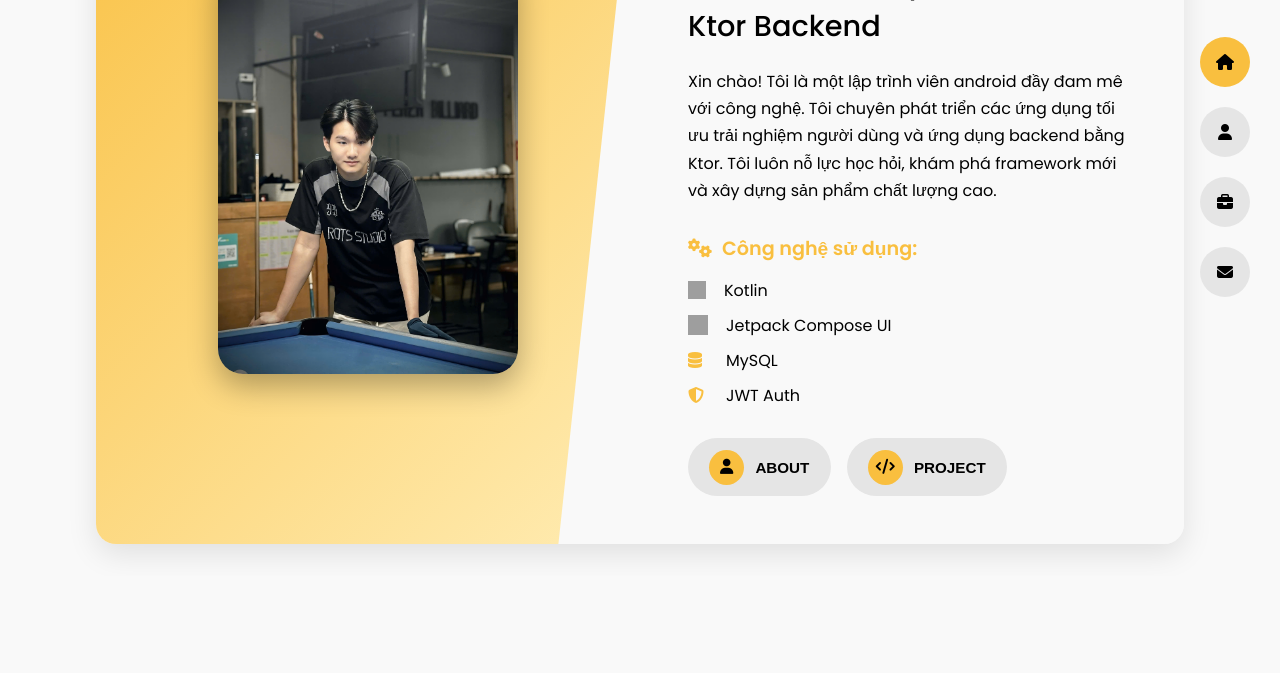
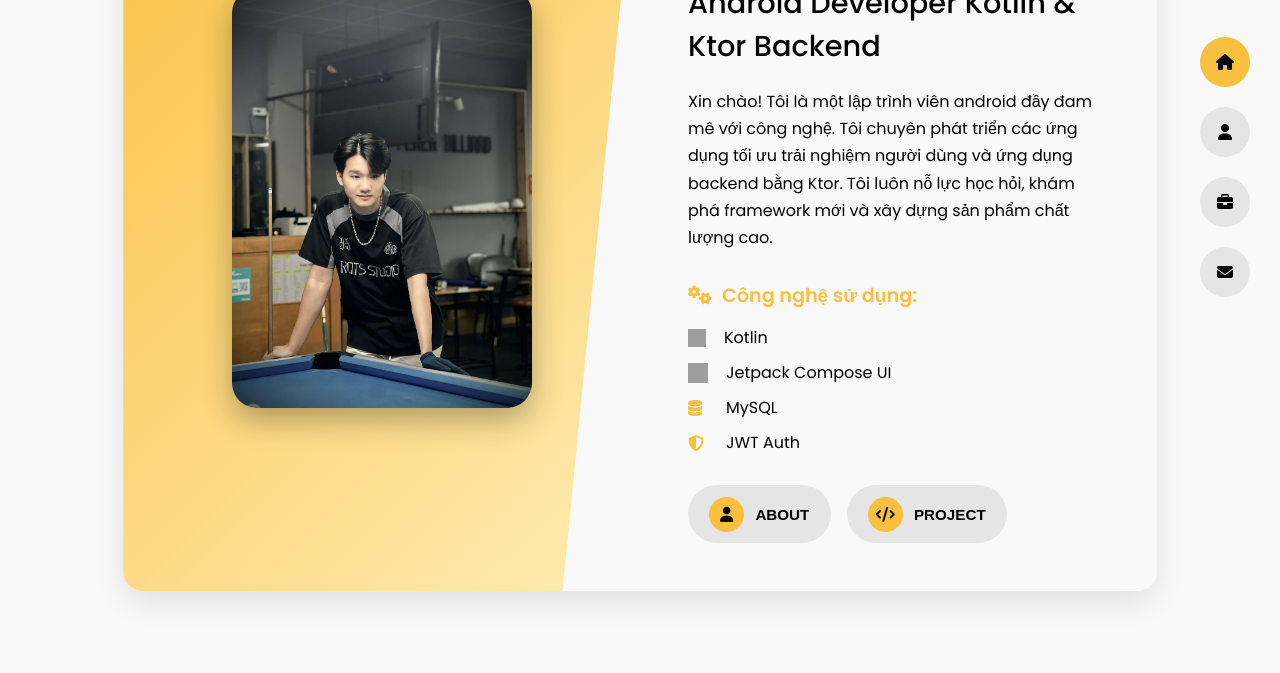
Before and after one commit to PhamNgoc04/Web-Profile-Ngoc-Pham, a plain HTML site: page index.html in a window 1280 px wide. Shown: the part 278-951 px from the top of the page. Before the commit the page ends 854 px from the top, so only its background shows below. Drawn offline with Linux system fonts and the light colour scheme; grey boxes are pictures that could not be loaded.

Commit message:
update code moi

```diff
--- a/style.css
+++ b/style.css
@@ -1268,8 +1268,11 @@ body::-webkit-scrollbar-thumb:hover {
     overflow: hidden;
     box-shadow: 0 10px 30px var(--shadow);
     background: var(--bg-color);
-    margin-top: 30px;
-}
+    margin: 50px auto; /* căn giữa theo chiều ngang, cách đều top/bottom 50px */
+    max-width: 1400px; /* mở rộng chiều ngang tối đa */
+    width: 95%;        /* chiếm gần toàn bộ chiều ngang */
+}
+
 
 .left-panel,
 .content-panel {
```
